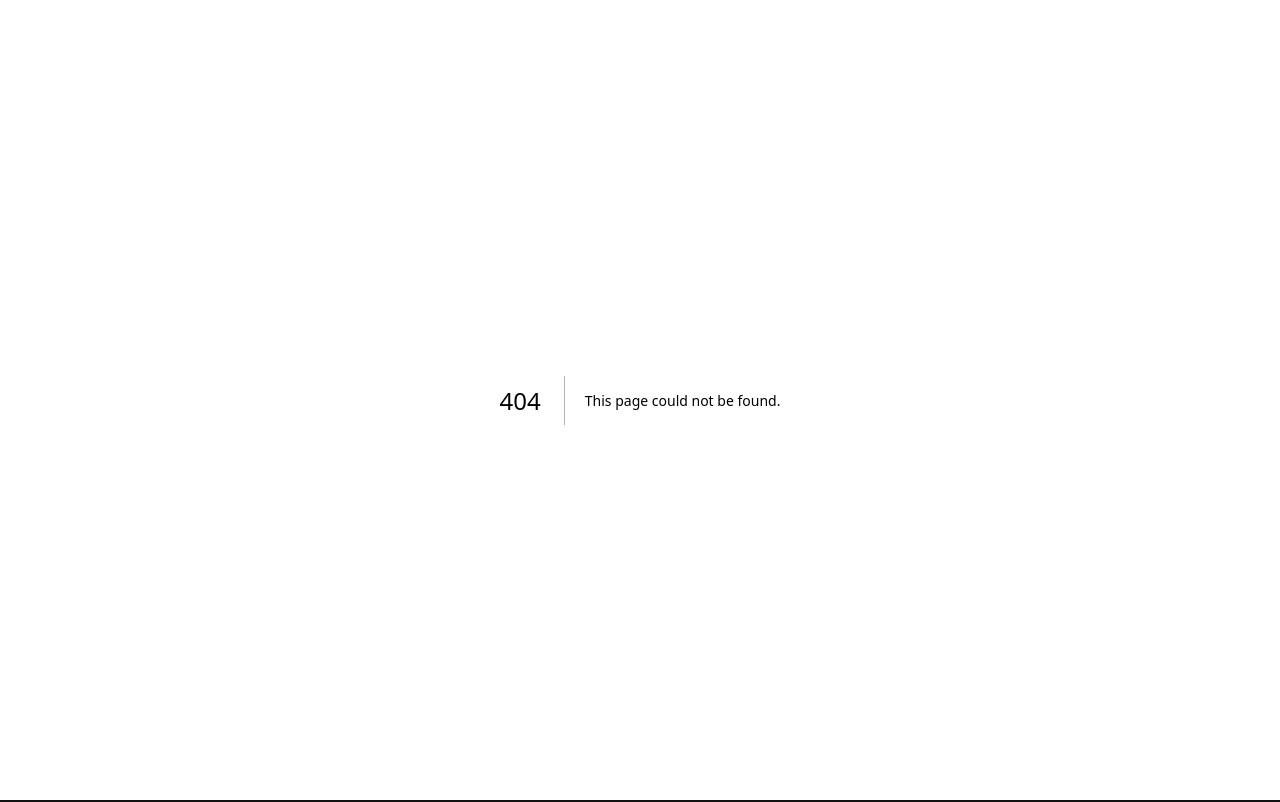
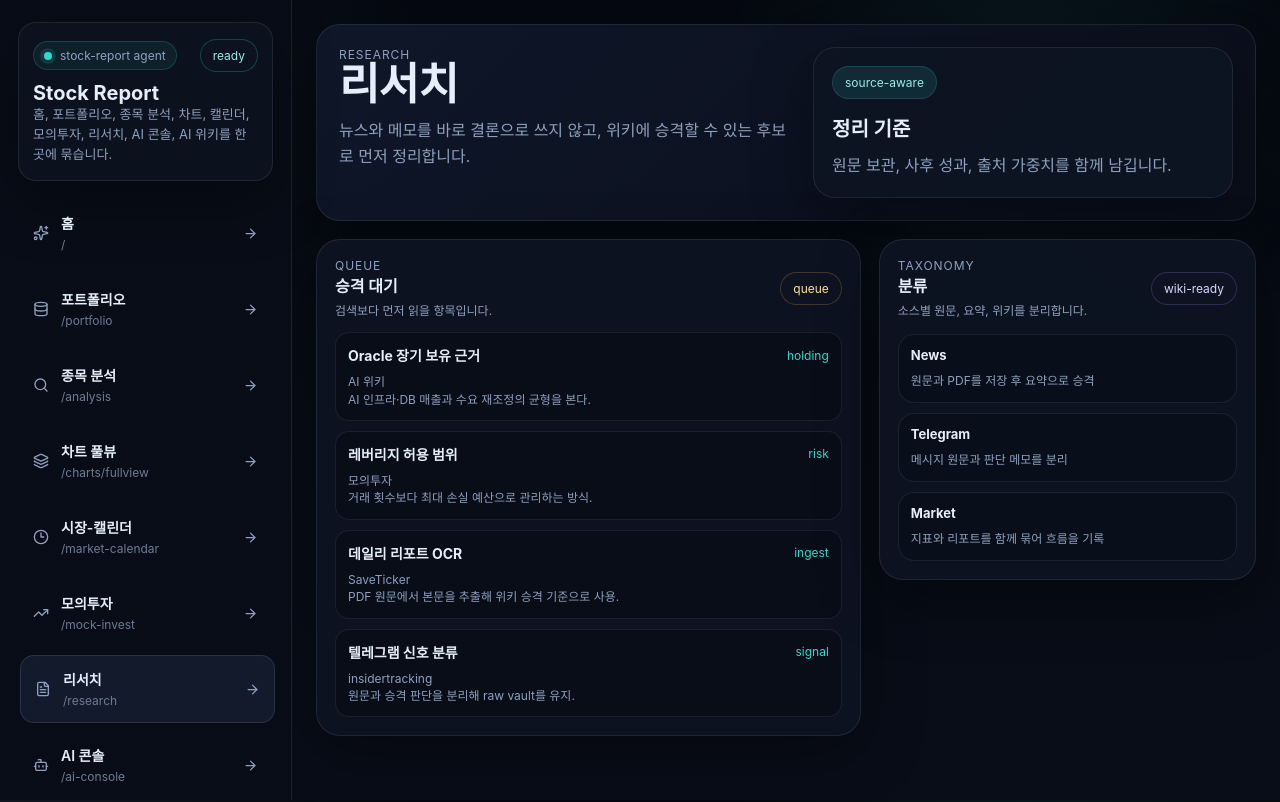
Before and after one commit to yoobinkim541/stock-report, a Next.js app: page /research in a window 1280 px wide. Before the commit this address had no page. Shown: the top 802 px of the page. Built offline with nearby package versions, Linux system fonts and the light colour scheme.

Commit message:
add) 리서치 페이지를 React 라우트로 추가

```diff
--- /dev/null
+++ b/src/app/research/page.tsx
@@ -0,0 +1,77 @@
+import { AppShell } from '../../components/app-shell';
+import { researchQueue } from '../../lib/dashboard-data';
+
+export default function ResearchPage() {
+  return (
+    <AppShell>
+      <section className="hero">
+        <div className="hero-grid">
+          <div className="hero-copy">
+            <div className="panel-kicker">research</div>
+            <h3>리서치</h3>
+            <p>뉴스와 메모를 바로 결론으로 쓰지 않고, 위키에 승격할 수 있는 후보로 먼저 정리합니다.</p>
+          </div>
+          <div className="report-card">
+            <div className="report-status">source-aware</div>
+            <h5>정리 기준</h5>
+            <p>원문 보관, 사후 성과, 출처 가중치를 함께 남깁니다.</p>
+          </div>
+        </div>
+      </section>
+
+      <section className="main-grid">
+        <div className="stack">
+          <section className="panel">
+            <div className="panel-header">
+              <div>
+                <div className="panel-kicker">queue</div>
+                <h4>승격 대기</h4>
+                <p>검색보다 먼저 읽을 항목입니다.</p>
+              </div>
+              <span className="status-chip amber">queue</span>
+            </div>
+            <div style={{ display: 'grid', gap: 10 }}>
+              {researchQueue.map((item) => (
+                <div key={item.title} className="source-item">
+                  <div className="source-item-top">
+                    <span className="source-name">{item.title}</span>
+                    <span className="source-count">{item.tag}</span>
+                  </div>
+                  <p>{item.source}</p>
+                  <p>{item.summary}</p>
+                </div>
+              ))}
+            </div>
+          </section>
+        </div>
+
+        <div className="subgrid">
+          <section className="panel">
+            <div className="panel-header">
+              <div>
+                <div className="panel-kicker">taxonomy</div>
+                <h4>분류</h4>
+                <p>소스별 원문, 요약, 위키를 분리합니다.</p>
+              </div>
+              <span className="status-chip violet">wiki-ready</span>
+            </div>
+            <div className="detail-list">
+              <div className="detail-item">
+                <strong>News</strong>
+                <span>원문과 PDF를 저장 후 요약으로 승격</span>
+              </div>
+              <div className="detail-item">
+                <strong>Telegram</strong>
+                <span>메시지 원문과 판단 메모를 분리</span>
+              </div>
+              <div className="detail-item">
+                <strong>Market</strong>
+                <span>지표와 리포트를 함께 묶어 흐름을 기록</span>
+              </div>
+            </div>
+          </section>
+        </div>
+      </section>
+    </AppShell>
+  );
+}
```
